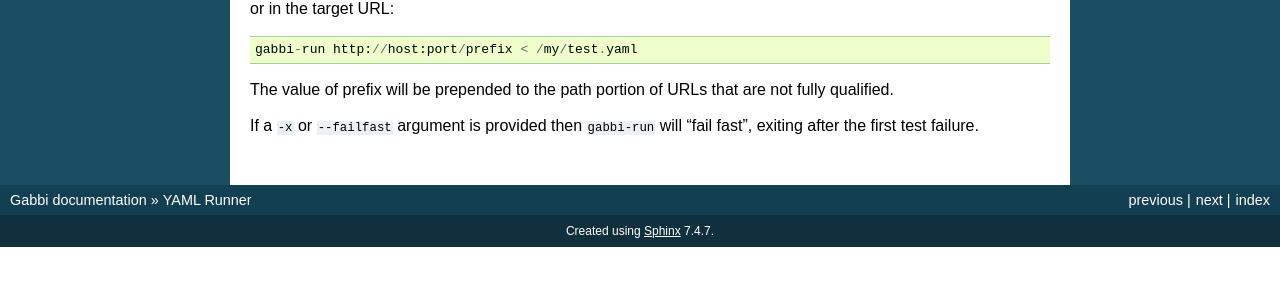
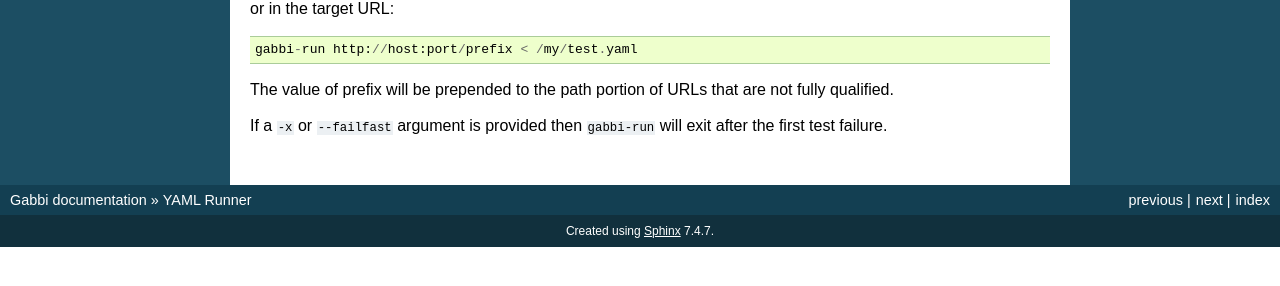
Before and after one commit to cdent/gabbi, a Sphinx documentation site: the page built from docs/source/runner.rst, in a window 1280 px wide. Shown: the part 460-746 px from the top of the page. Built offline with Sphinx 7.4.7, drawn with Linux system fonts in a browser that asks for light colours.

Commit message:
Simplify phrasing

```diff
--- a/docs/source/runner.rst
+++ b/docs/source/runner.rst
@@ -33,4 +33,4 @@ The value of prefix will be prepended to the path portion of URLs that
 are not fully qualified.
 
 If a ``-x`` or ``--failfast`` argument is provided then ``gabbi-run`` will
-"fail fast", exiting after the first test failure.
+exit after the first test failure.
```
